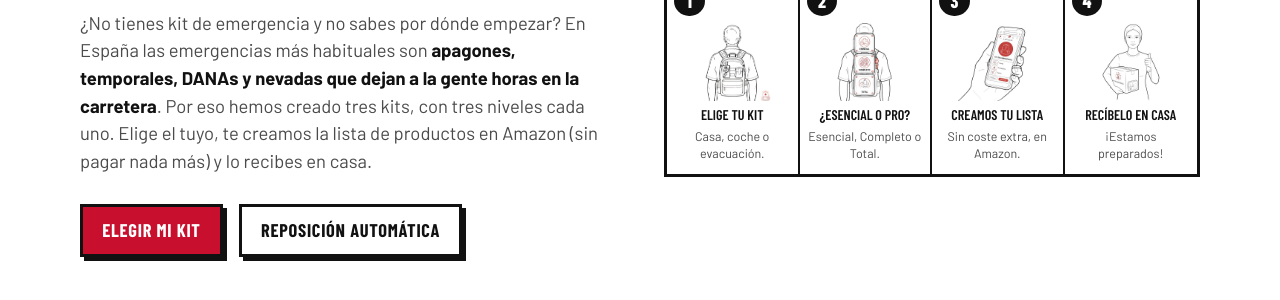
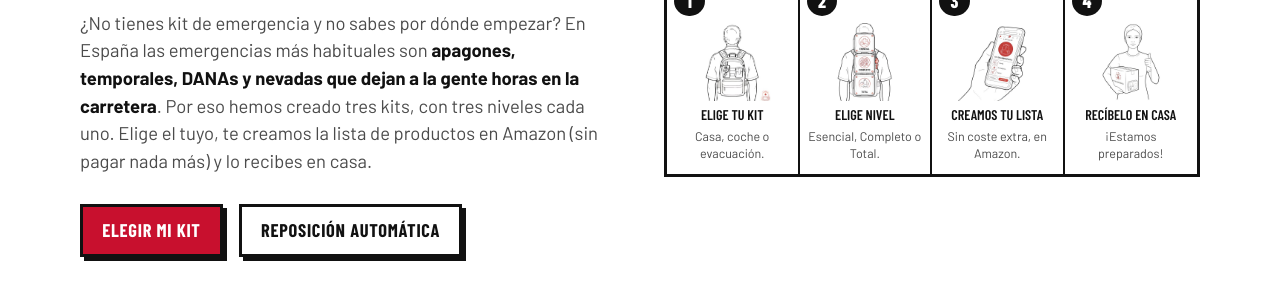
Before and after one commit to lucilayun-ux/elpreparista, a Jekyll site: the page index.html, which Jekyll copies as it is, in a window 1280 px wide and 900 px high, scrolled down 361 px. Shown: the part 154-454 px from the top of the window. Built offline with Jekyll 4.4.1, drawn with Linux system fonts in a browser that asks for light colours.

Commit message:
Paso 2: «Elige nivel» · «Esencial, Completo o Total»
Co-Authored-By: Claude Opus 5.5 <noreply@anthropic.com>
Claude-Session: https://claude.ai/code/session_01V7PVvrC8Dt7YxBNA65S9m6

```diff
--- a/en.html
+++ b/en.html
@@ -325,7 +325,7 @@ footer .wrap { display: grid; gap: .6rem; }
       <img class="stepsart" src="pasos-kits.jpg" alt="Emergency kit at home, in the car boot and in a hiking backpack" width="1100" height="490">
       <div class="panels four">
         <a class="panel" href="#kits"><span class="num">1</span><img class="pic photo" src="paso1.jpg" alt="Person seen from behind wearing an emergency backpack" width="140" height="142"><p>Choose your kit</p><small>Home, car or evacuation.</small></a>
-        <a class="panel" href="#kits"><span class="num">2</span><img class="pic photo" src="paso2.jpg" alt="Person wearing a three-module backpack: Essential, Complete and Total" width="140" height="140"><p>Essential or Pro?</p><small>Essential, Complete or Total.</small></a>
+        <a class="panel" href="#kits"><span class="num">2</span><img class="pic photo" src="paso2.jpg" alt="Person wearing a three-module backpack: Essential, Complete and Total" width="140" height="140"><p>Choose your level</p><small>Essential, Complete or Total.</small></a>
         <a class="panel" href="#kits"><span class="num">3</span><img class="pic photo" src="paso3.jpg" alt="Hand holding a phone with the emergency kit order" width="140" height="140"><p>We build your list</p><small>At no extra cost, on Amazon.</small></a>
         <a class="panel" href="#reposicion"><span class="num">4</span><img class="pic photo" src="paso4.jpg" alt="Woman holding an emergency kit box and giving a thumbs-up" width="140" height="140"><p>Delivered to your door</p><small>We&#8217;re ready!</small></a>
       </div>
--- a/index.html
+++ b/index.html
@@ -325,7 +325,7 @@ footer .wrap { display: grid; gap: .6rem; }
       <img class="stepsart" src="pasos-kits.jpg" alt="Kit de emergencia en casa, en el maletero del coche y en la mochila de montaña" width="1100" height="490">
       <div class="panels four">
         <a class="panel" href="#kits"><span class="num">1</span><img class="pic photo" src="paso1.jpg" alt="Persona de espaldas con la mochila de emergencia puesta" width="140" height="142"><p>Elige tu kit</p><small>Casa, coche o evacuación.</small></a>
-        <a class="panel" href="#kits"><span class="num">2</span><img class="pic photo" src="paso2.jpg" alt="Persona con una mochila de tres módulos: Esencial, Completo y Total" width="140" height="140"><p>¿Esencial o Pro?</p><small>Esencial, Completo o Total.</small></a>
+        <a class="panel" href="#kits"><span class="num">2</span><img class="pic photo" src="paso2.jpg" alt="Persona con una mochila de tres módulos: Esencial, Completo y Total" width="140" height="140"><p>Elige nivel</p><small>Esencial, Completo o Total.</small></a>
         <a class="panel" href="#kits"><span class="num">3</span><img class="pic photo" src="paso3.jpg" alt="Mano sujetando un móvil con el pedido del kit de emergencia" width="140" height="140"><p>Creamos tu lista</p><small>Sin coste extra, en Amazon.</small></a>
         <a class="panel" href="#reposicion"><span class="num">4</span><img class="pic photo" src="paso4.jpg" alt="Mujer con una caja de kit de emergencia haciendo el gesto de OK con el pulgar" width="140" height="140"><p>Recíbelo en casa</p><small>¡Estamos preparados!</small></a>
       </div>
--- a/tools/build_en.py
+++ b/tools/build_en.py
@@ -49,7 +49,7 @@ TRADUCCIONES = [
     ('alt="Mano sujetando un móvil con el pedido del kit de emergencia"', 'alt="Hand holding a phone with the emergency kit order"'),
     ('alt="Mujer con una caja de kit de emergencia haciendo el gesto de OK con el pulgar"', 'alt="Woman holding an emergency kit box and giving a thumbs-up"'),
     ('<p>Elige tu kit</p><small>Casa, coche o evacuación.</small>', '<p>Choose your kit</p><small>Home, car or evacuation.</small>'),
-    ('<p>¿Esencial o Pro?</p><small>Esencial, Completo o Total.</small>', '<p>Essential or Pro?</p><small>Essential, Complete or Total.</small>'),
+    ('<p>Elige nivel</p><small>Esencial, Completo o Total.</small>', '<p>Choose your level</p><small>Essential, Complete or Total.</small>'),
     ('<p>Creamos tu lista</p><small>Sin coste extra, en Amazon.</small>', '<p>We build your list</p><small>At no extra cost, on Amazon.</small>'),
     ('<p>Recíbelo en casa</p><small>¡Estamos preparados!</small>', '<p>Delivered to your door</p><small>We&#8217;re ready!</small>'),
 
```
